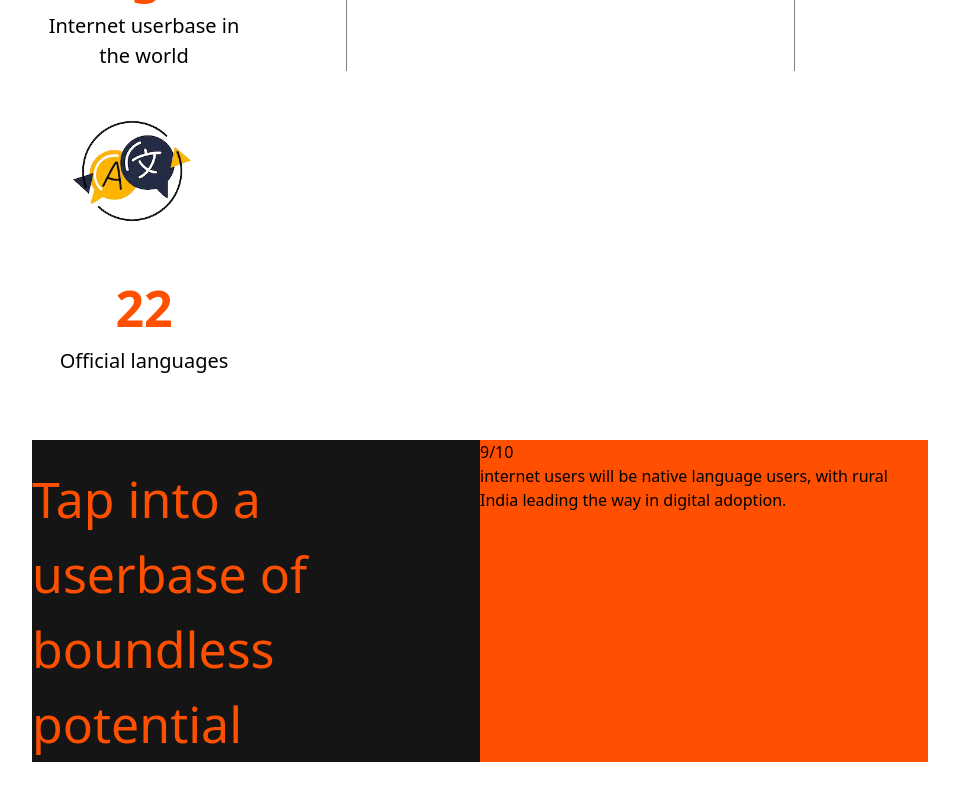
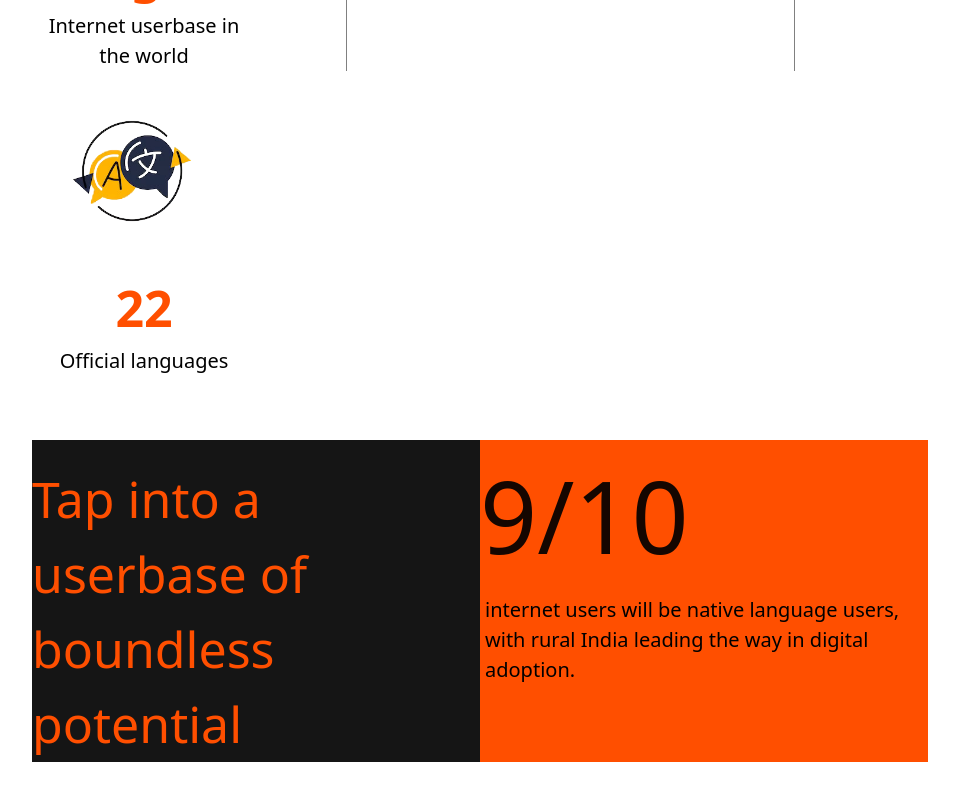
Before and after one commit to ragulhpSPK/speakiee, a Next.js app: page /infopage in a window 1280 px wide. Shown: the part 1643-2443 px from the top of the page, without its empty margins (160-1119 px from the left). Built offline with nearby package versions, Linux system fonts and the light colour scheme.

Commit message:
Build005

```diff
--- a/styles/infopage.module.css
+++ b/styles/infopage.module.css
@@ -105,3 +105,14 @@
  .thirdpagecon p{
     padding-top: 5%;
  }
+
+
+ .thirdpageseccon p{
+    font-size: 20px;
+    padding: 5px;
+ }
+
+ .thirdpageseccon span{
+    font-size: 100px;
+    color: rgba(0, 0, 0, 0.916)
+ }
```
